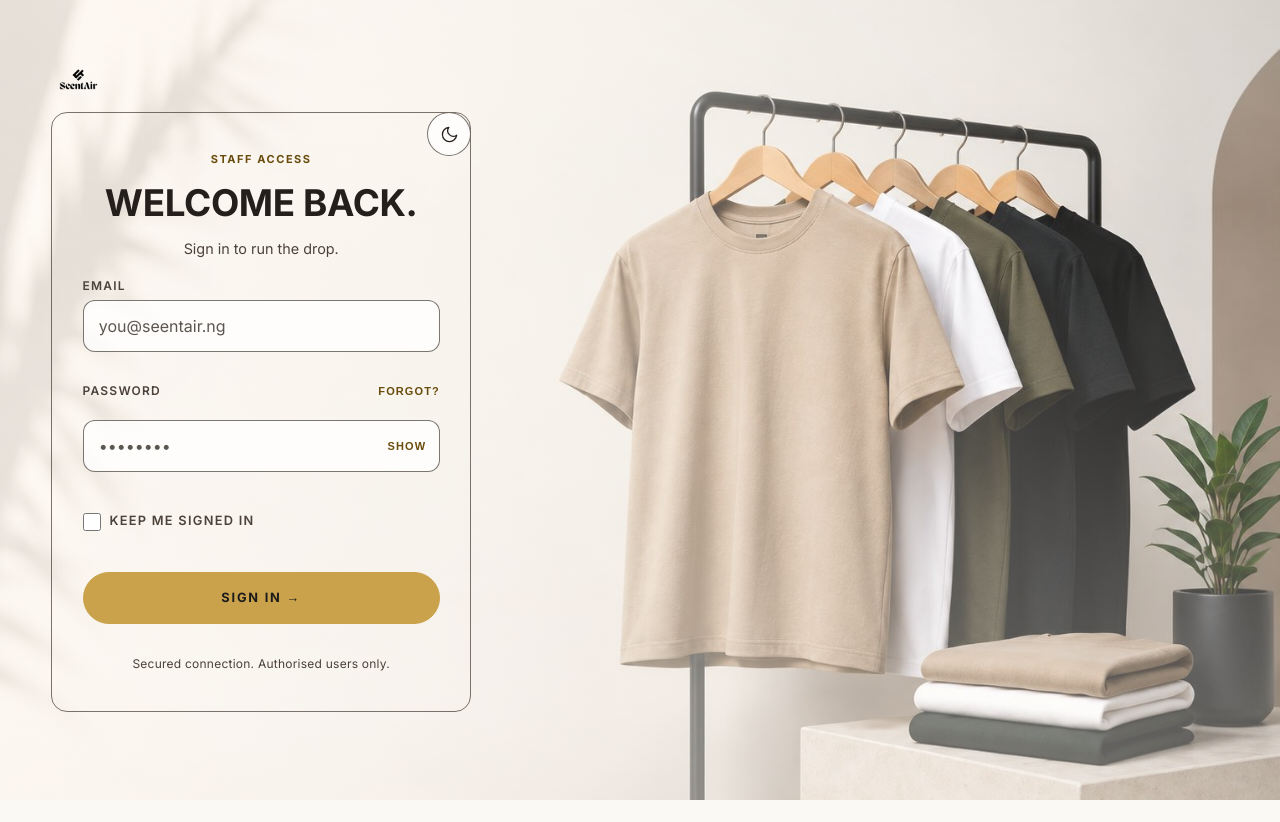
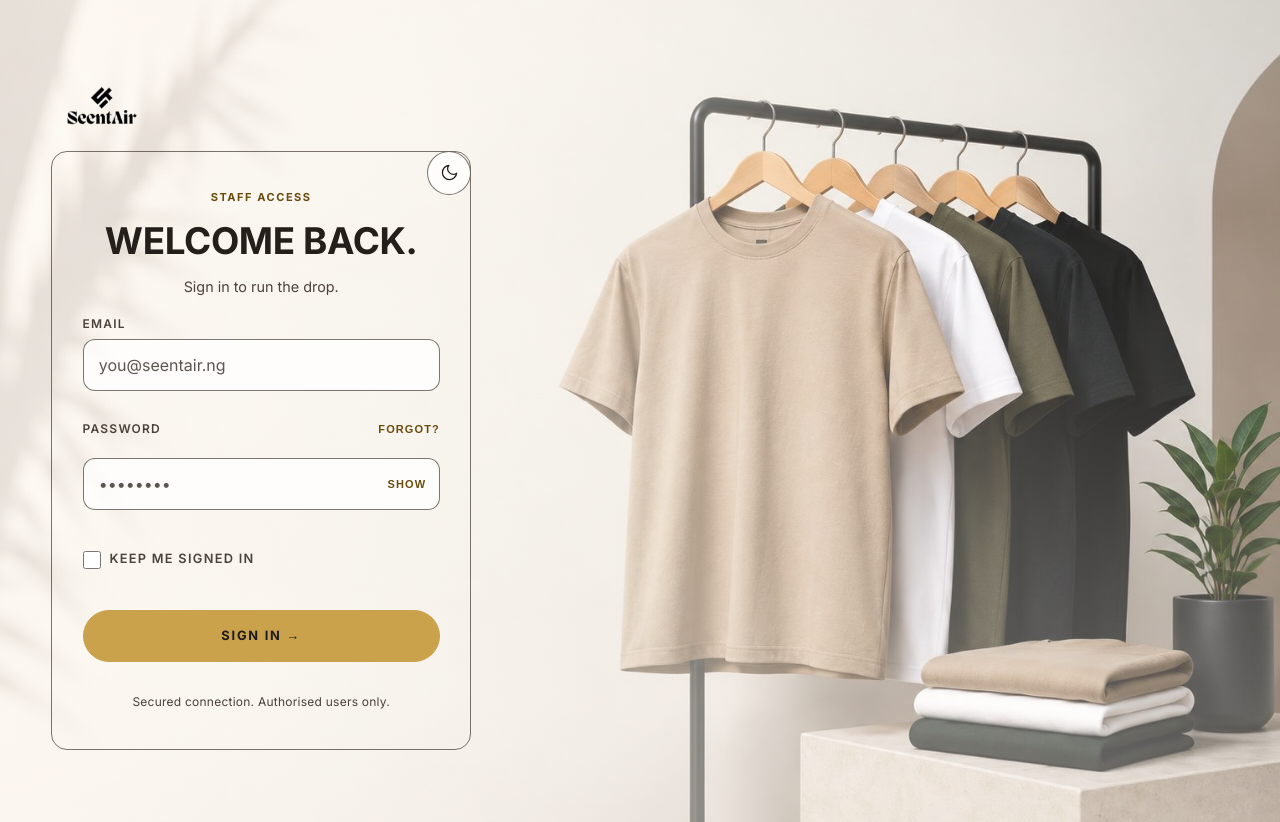
Before and after one commit to DennisMajestie/SeentAir_Fashion, an Angular app in the folder apps/admin-dashboard/: page / in a window 1280 px wide. Before the commit the page ends 800 px from the top, so only its background shows below. Built offline with nearby package versions, Linux system fonts and the light colour scheme; no server answers.

Commit message:
style(admin-dashboard): port the storefront account-page header onto ops sign-in

```diff
--- a/apps/admin-dashboard/src/app/app.ts
+++ b/apps/admin-dashboard/src/app/app.ts
@@ -24,7 +24,11 @@ import { environment } from '../environments/environment';
     @if (!api.isLoggedIn) {
       <div class="auth-screen">
         <header class="auth-head" [class.scrolled]="scrolled()">
-          <img class="auth-logo" src="assets/logo.png" alt="SEENTAIR" width="160" height="32" />
+          <div class="auth-head-inner">
+            <span class="logo">
+              <img class="auth-logo" src="assets/logo.png" alt="SEENTAIR" width="160" height="32" />
+            </span>
+          </div>
         </header>
         <section class="auth-col">
           <button
--- a/apps/admin-dashboard/src/styles.scss
+++ b/apps/admin-dashboard/src/styles.scss
@@ -1906,34 +1906,76 @@ $ops-gold-ink: var(--acid-ink);
    own header while signed out. That gap is why the two never looked
    alike. Sticky, so it holds still when a long form (password reset,
    MFA challenge) pushes past the fold. */
+/* The storefront account-page header, ported verbatim from
+   apps/storefront/src/styles.scss (.site-header) so the ops sign-in carries the
+   same bar the customer account screen does. Two substitutions were forced by
+   the admin palette, which renames the storefront's tokens: --canvas becomes
+   --obsidian (the body background) and --line becomes --hairline.
+
+   The storefront takes its inline gutter from .wrap-col. Here .auth-screen's
+   padding-inline already sets that gutter for the whole column, so the inner
+   wrapper is deliberately padding-block only -- adding inline padding too
+   would double it.
+
+   The width/max-width/margin-left the logged-in .site-header carries are
+   omitted on purpose: those offset the bar clear of the 224px ops sidebar, and
+   the sign-in screen has no sidebar. The inner wrapper is .auth-head-inner
+   rather than .header-inner so it cannot pick up the logged-in header's
+   `padding: 0.8rem 22px` and `max-width: 1312px`. */
 .auth-head {
   position: sticky;
   top: 0;
-  z-index: 6;
-  display: flex;
-  align-items: center;
-  gap: var(--space-sm);
+  z-index: 20;
+  display: block;
   width: 100%;
-  /* Transparent at rest so the photograph runs unbroken behind it; the wash
-     only arrives once something scrolls up underneath. */
+  /* Notch/status-bar clearance on notched devices. */
+  padding-top: env(safe-area-inset-top);
   background: transparent;
+  border-bottom: 1px solid transparent;
   transition:
     background 0.3s ease,
-    backdrop-filter 0.3s ease;
+    border-color 0.3s ease,
+    backdrop-filter 0.3s ease,
+    box-shadow 0.3s ease;
+  .auth-head-inner {
+    display: flex;
+    flex-wrap: wrap;
+    gap: 0.5rem 1.5rem;
+    align-items: center;
+    justify-content: flex-start;
+    padding-block: 0.8rem;
+    width: 100%;
+  }
   &.scrolled {
-    background: color-mix(in srgb, var(--photo-base) 72%, transparent);
+    background: color-mix(in srgb, var(--obsidian) 88%, transparent);
     backdrop-filter: blur(12px);
+    -webkit-backdrop-filter: blur(12px);
+    border-bottom-color: var(--hairline);
+    box-shadow: 0 1px 0 color-mix(in srgb, var(--hairline) 60%, transparent);
+  }
+  .logo {
+    display: inline-flex;
+    align-items: center;
+    text-decoration: none;
+    color: var(--ink);
+    img {
+      display: block;
+      height: 60px;
+      width: auto;
+      object-fit: contain;
+    }
   }
 }
 
 /* logo.png is monochrome near-black ink - measured mean luminance 0.005,
    brightest pixel 0.337, saturation 0.0000. On --photo-base #14110e that is
    invisible, so the dark theme inverts it to a light mark; inverted it
-   reads at roughly 0.995 and the alpha channel is left untouched. */
+   reads at roughly 0.995 and the alpha channel is left untouched.
+
+   Sizing is not declared here: it comes from the ported .auth-head .logo img
+   rule, which carries the storefront's 60px mark. Only the photo-contrast
+   filter is this element's own concern. */
 .auth-logo {
-  display: block;
-  width: auto;
-  height: 32px;
   filter: invert(1);
 }
 
```
Also changed, not shown: 1 other file (tests, documents, lock files or other folders).
